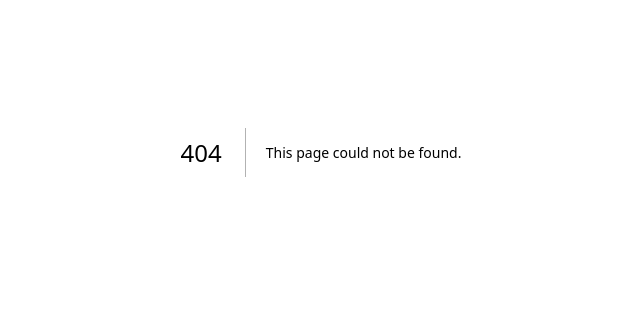
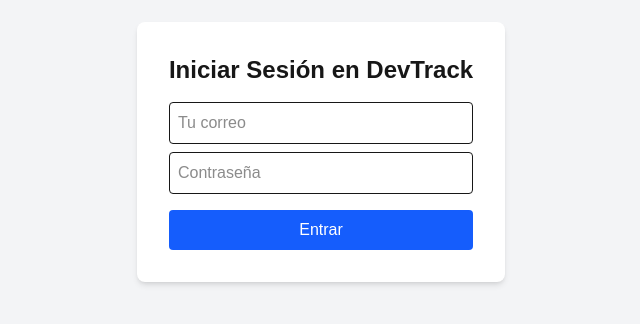
Before and after one commit to adrian1045022/DevTrack, a Next.js app: page /login in a window 1280 px wide. Before the commit this address had no page. Shown: the part 248-572 px from the top of the page, without its empty margins (319-959 px from the left). Built offline with nearby package versions, Linux system fonts and the light colour scheme; no server answers.

Commit message:
HU1: Creación de la pantalla de login

```diff
--- /dev/null
+++ b/app/login/page.tsx
@@ -0,0 +1,42 @@
+'use client';
+import { useState } from 'react';
+import { auth } from '@/lib/firebase';
+import { signInWithEmailAndPassword } from 'firebase/auth';
+
+export default function LoginPage() {
+  const [email, setEmail] = useState('');
+  const [password, setPassword] = useState('');
+
+  const handleLogin = async (e: React.FormEvent) => {
+    e.preventDefault();
+    try {
+      await signInWithEmailAndPassword(auth, email, password);
+      alert('¡Bienvenido a DevTrack!');
+    } catch (error) {
+      alert('Error al acceder. Revisa tus credenciales.');
+    }
+  };
+
+  return (
+    <div className="flex min-h-screen items-center justify-center bg-gray-100">
+      <form onSubmit={handleLogin} className="p-8 bg-white shadow-md rounded-lg">
+        <h1 className="text-2xl font-bold mb-4 text-center">Iniciar Sesión en DevTrack</h1>
+        <input
+          type="email"
+          placeholder="Tu correo"
+          className="block w-full mb-2 p-2 border rounded"
+          onChange={(e) => setEmail(e.target.value)}
+        />
+        <input
+          type="password"
+          placeholder="Contraseña"
+          className="block w-full mb-4 p-2 border rounded"
+          onChange={(e) => setPassword(e.target.value)}
+        />
+        <button type="submit" className="w-full bg-blue-600 text-white p-2 rounded hover:bg-blue-700">
+          Entrar
+        </button>
+      </form>
+    </div>
+  );
+}
--- /dev/null
+++ b/lib/firebase.ts
@@ -0,0 +1,12 @@
+import { initializeApp, getApps } from "firebase/app";
+import { getAuth } from "firebase/auth";
+
+const firebaseConfig = {
+  apiKey: process.env.NEXT_PUBLIC_FIREBASE_API_KEY,
+  authDomain: process.env.NEXT_PUBLIC_FIREBASE_AUTH_DOMAIN,
+  projectId: process.env.NEXT_PUBLIC_FIREBASE_PROJECT_ID,
+};
+
+const app = getApps().length === 0 ? initializeApp(firebaseConfig) : getApps()[0];
+
+export const auth = getAuth(app);
--- a/package.json
+++ b/package.json
@@ -9,6 +9,7 @@
     "lint": "eslint"
   },
   "dependencies": {
+    "firebase": "^12.7.0",
     "next": "16.1.1",
     "react": "19.2.3",
     "react-dom": "19.2.3"
```
Also changed, not shown: 1 other file (tests, documents, lock files or other folders).
